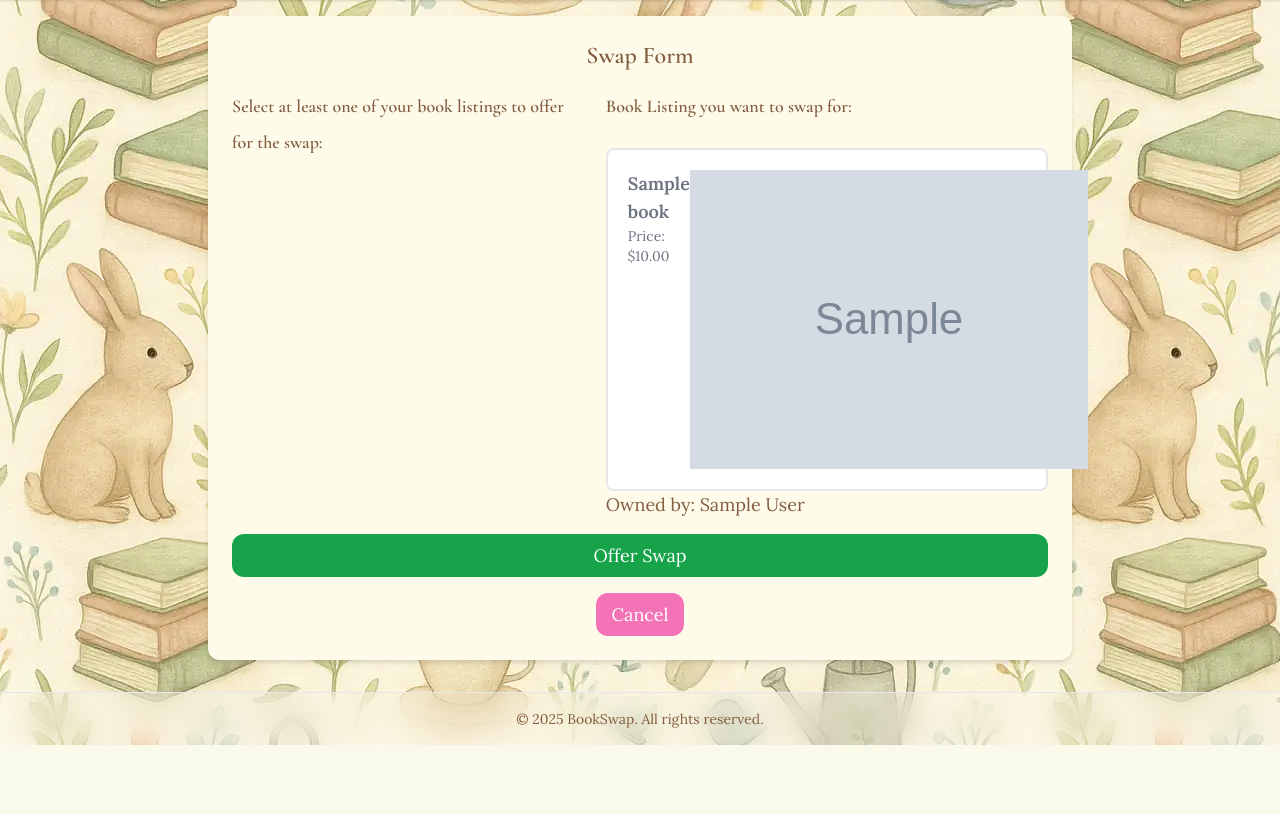
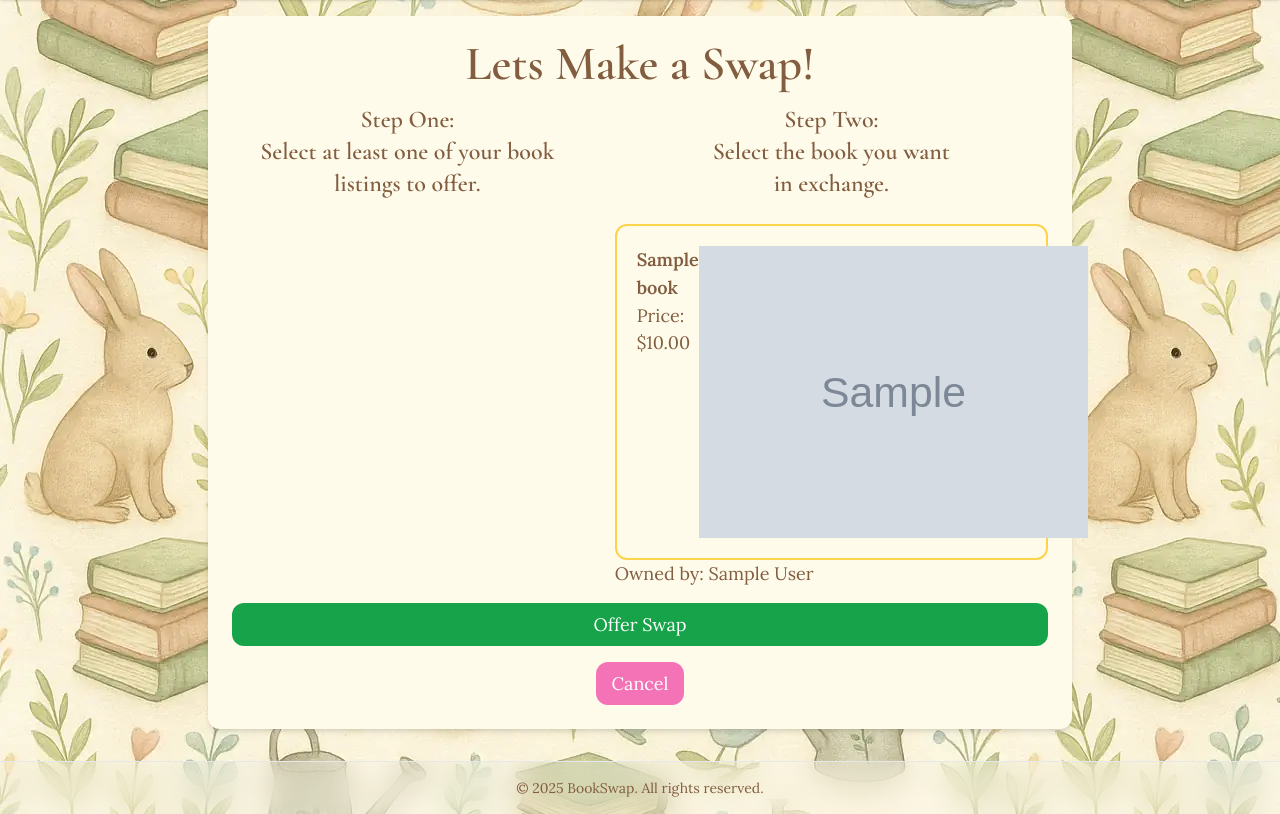
Before and after one commit to Web-Development-UAlberta/exsm-3951-exsm-3943-spring-2025-python-c-project-bookswap-besties-v2-even-bestier, a Django app: page /library/transactions/swap/1 in a window 1280 px wide. Shown: the part 96-910 px from the top of the page. Before the commit the page ends 841 px from the top, so only its background shows below. Run offline with Django 5.2, Linux system fonts and the light colour scheme; a user stored in the database is signed in; tables that the repository leaves empty hold one stand-in row (values such as "Sample post"); grey boxes marked "Sample" are stand-in pictures; data that the repository does not hold is empty; some libraries are stand-ins or nearby versions.

Commit message:
styling changes

```diff
--- a/src/exsm3951_bookswap/bookswap/forms.py
+++ b/src/exsm3951_bookswap/bookswap/forms.py
@@ -18,10 +18,13 @@ class BookForm(forms.ModelForm):
 
     def __init__(self, *args, **kwargs):
         super().__init__(*args, **kwargs)
-        #set some fields to hidden
         hidden_fields = ['language', 'weight', 'image_url']
-        for field_name in hidden_fields:
-            self.fields[field_name].widget = forms.HiddenInput()
+
+        for field_name, field in self.fields.items():
+            if field_name in hidden_fields:
+                self.fields[field_name].widget = forms.HiddenInput()
+            else:
+                field.widget.attrs['class'] = '!bg-amber-50 w-full rounded-xl px-3 py-2'
 
 
 class BookListingForm(forms.ModelForm):
--- a/src/exsm3951_bookswap/templates/book-listings/book-listing.html
+++ b/src/exsm3951_bookswap/templates/book-listings/book-listing.html
@@ -20,7 +20,7 @@
     <div class="bg-amber-50 shadow-lg p-3 rounded-xl">
       <p class="font-bold">{{ book_listing.library_item.book.title }}</p>
       <p class="text-lg">{{ book_listing.library_item.book.author }}</p>
-      <img src="{{ book_listing.library_item.book.image_url }}" alt="No image" />
+      <img src="{{ book_listing.library_item.book.image_url }}" alt="No image" class="mx-auto max-w-full h-auto object-contain" />
     </div>
   </div>
   <!-- Condition -->
@@ -61,7 +61,7 @@
       <button type="submit" class="text-white bg-gradient-to-r from-blue-600 to-cyan-500 hover:bg-gradient-to-bl focus:ring-4 focus:outline-none focus:ring-blue-500 dark:focus:ring-cyan-800 font-medium rounded-xl text-md px-7 py-1.5 text-center">Buy offer</button>
     </form>
     <a href="/library/transactions/swap/{{book_listing.id}}" class="text-white bg-gradient-to-r from-green-700 to-green-500 hover:bg-gradient-to-bl focus:ring-4 focus:outline-none focus:ring-green-500 dark:focus:ring-green-800 font-medium rounded-xl text-md px-5 py-1.5 text-center">Swap</a>
-    <a href="{% url 'all_listings' %}" class="text-white bg-gradient-to-r from-green-700 to-green-600 hover:bg-gradient-to-bl focus:ring-4 focus:outline-none focus:ring-green-600 dark:focus:ring-green-800 font-medium rounded-xl text-md px-7 py-1.5 text-center">Close</a>
+    <a href="{% url 'all_listings' %}" class="text-white bg-gradient-to-r from-pink-600 to-pink-500 hover:bg-gradient-to-bl focus:ring-4 focus:outline-none focus:ring-green-600 dark:focus:ring-green-800 font-medium rounded-xl text-md px-7 py-1.5 text-center">Close</a>
   {% endif %}
 </div>
 
--- a/src/exsm3951_bookswap/templates/library/library.html
+++ b/src/exsm3951_bookswap/templates/library/library.html
@@ -44,7 +44,7 @@
     <div class="grid grid-cols-2 sm:grid-cols-3 gap-4 text-center">
       {% for listing in book_listings %}
         <a href="{% url 'view_book_listing' listing.id %}">
-          <div class="bg-white shadow p-3 rounded flex flex-col justify-between">
+          <div class="bg-amber-50 shadow p-3 rounded-xl flex flex-col justify-between">
             <div>
               <p><span class="text-xl text-[#825d3f] font-bold">{{ listing.book.title }}</span> listed by {{ listing.member_owner.full_name }} </p>
               <p class="text-lg text-[#825d3f]">Author: {{ listing.book.author }}</p>
--- a/src/exsm3951_bookswap/templates/notifications/index.html
+++ b/src/exsm3951_bookswap/templates/notifications/index.html
@@ -30,7 +30,7 @@
       <div class="flex items-center">
         <form method="POST" action="{% url 'delete-notification' note.id %}">
           {% csrf_token %}
-          <button type="submit" class="py-1 px-8 text-md font-medium text-white bg-pink-400 rounded-xl hover:bg-pink-500">
+          <button type="submit" class="py-2 px-8 text-md font-medium text-white bg-pink-400 rounded-xl hover:bg-pink-500">
             Delete
           </button>
         </form>
--- a/src/exsm3951_bookswap/templates/partials/book_form.html
+++ b/src/exsm3951_bookswap/templates/partials/book_form.html
@@ -3,7 +3,7 @@
 {% block content %}
 
 <div class="max-w-xl mx-auto mt-8 bg-amber-50 border border-amber-300 text-[#825d3f] shadow-md rounded-xl p-6 space-y-6">
-  <h1 class="text-4xl text-[#825d3f] text-center">
+  <h1 class="text-5xl text-[#825d3f] text-center">
     Book Biopic
   </h1>
 
@@ -12,7 +12,7 @@
 
     {% for field in form.visible_fields %}
       <div>
-        <label class="block text-md font-medium text-[#825d3f] rounded-xl bg-amber-50 mb-1">
+        <label class="block text-2xl font-medium text-[#825d3f] rounded-xl bg-amber-50 mb-1">
           {{ field.label }}
         </label>
         {{ field.errors }}
--- a/src/exsm3951_bookswap/templates/transactions/swap-form.html
+++ b/src/exsm3951_bookswap/templates/transactions/swap-form.html
@@ -4,8 +4,8 @@ Swap Form {% endblock %} {% block content %}
 <div
   class="max-w-4xl mx-auto bg-amber-50 rounded-xl shadow-md p-6 text-[#825d3f]"
 >
-  <h2 class="text-2xl font-bold mb-4 flex justify-center">
-    <span> Swap Form </span>
+  <h2 class="text-5xl font-bold mb-4 flex justify-center">
+    <span> Lets Make a Swap! </span>
   </h2>
   <form method="POST" action="{% url 'swap_offer_view' book_listing.id %}" class="space-y-4">
     {% csrf_token %}
@@ -25,8 +25,9 @@ Swap Form {% endblock %} {% block content %}
 
     <div class="flex space-x-8">
       <div class="flex-col">
-        <h2 class="mb-6">
-          Select at least one of your book listings to offer for the swap:
+        <h2 class="mb-6 text-2xl text-center text-[#825d3f]">
+          Step One:<br>
+          Select at least one of your book listings to offer.
         </h2>
         <ul class="grid w-full gap-2 grid-cols-1 overflow-auto" style="max-height: 550px;">
             {% for checkbox in form.selected_book_listings %}
@@ -42,12 +43,12 @@ Swap Form {% endblock %} {% block content %}
                     >
                     <label
                         for="{{ checkbox.id_for_label }}"
-                        class="inline-flex p-4 items-center w-full justify-between text-gray-500 bg-white border-2 border-gray-200 rounded-lg cursor-pointer dark:hover:text-gray-300 dark:border-gray-700 peer-checked:border-blue-600 dark:peer-checked:border-blue-600 hover:text-gray-600 dark:peer-checked:text-gray-300 peer-checked:text-gray-600 hover:bg-gray-50 dark:text-gray-400 dark:bg-gray-800 dark:hover:bg-gray-700"
+                        class="inline-flex p-4 items-center w-full justify-between text-gray-500 bg-amber-50 border-2 border-amber-300 rounded-lg cursor-pointer dark:hover:text-gray-300 dark:border-gray-700 peer-checked:border-green-600 dark:peer-checked:border-green-600 hover:text-gray-600 dark:peer-checked:text-gray-300 peer-checked:text-gray-600 hover:bg-amber-100 dark:text-gray-400 dark:bg-gray-800 dark:hover:bg-gray-700"
                     >
                         <!-- <div class="block flex justify-between"> -->
                             <div>
-                                <div class="w-full text-lg font-semibold">{{ book_listing.library_item.book.title }}</div>
-                                <div class="w-full text-sm">Price: ${{ book_listing.price }}</div>
+                                <div class="text-lg font-semibold">{{ book_listing.library_item.book.title }}</div>
+                                <div class="w-full text-md">Price: ${{ book_listing.price }}</div>
                             </div>
                             <img src="{{ book_listing.library_item.book.image_url }}" style="height: 100px" alt="No Image found"/>
                         <!-- </div> -->
@@ -58,16 +59,20 @@ Swap Form {% endblock %} {% block content %}
         </ul>
       </div>
       <div class="flex-col">
-        <h2 class="mb-6">Book Listing you want to swap for:</h2>
-        <div
-          class="inline-flex items-center justify-between w-full p-5 text-gray-500 bg-white border-2 border-gray-200 rounded-lg dark dark:border-gray-700 peer-checked:border-blue-600 dark:peer-checked:border-blue-600 hover:text-gray-600 dark:peer-checked:text-gray-300 peer-checked:text-gray-600 dark:text-gray-400 dark:bg-gray-800 dark"
+        <h2 class="mb-6 text-2xl text-center text-[#825d3f]">
+          Step Two:<br>
+           Select the book you want<br>
+           in exchange.
+        </h2>
+      <div
+          class="inline-flex items-center justify-between w-full p-5 text-[#825d3f] bg-amber-50 border-2 border-amber-300 rounded-xl dark dark:border-gray-700 peer-checked:border-green-600 dark:peer-checked:border-green-600 hover:text-gray-600 dark:peer-checked:text-gray-300 peer-checked:text-gray-600 dark:text-gray-400 dark:bg-gray-800 dark"
         >
           <div class="block flex">
             <div>
               <div class="w-full text-lg font-semibold">
                 {{ book_listing.library_item.book.title }}
               </div>
-              <div class="w-full text-sm">Price: ${{ book_listing.price }}</div>
+              <div class="w-full text-md">Price: ${{ book_listing.price }}</div>
             </div>
             <img
               src="{{ book_listing.library_item.book.image_url }}"
--- a/src/exsm3951_bookswap/templates/transactions/transactions.html
+++ b/src/exsm3951_bookswap/templates/transactions/transactions.html
@@ -18,7 +18,7 @@
 {% for transaction in transactions %}
 <a
   href="/library/transactions/{{transaction.id}}"
-  class="block p-6 m-6 text-[#825d3f] {% if transaction.transaction_status == 'Pending'%} bg-pink-100 {% elif transaction.transaction_status == 'Accepted'%} bg-green-200 {% else %}bg-red-200{% endif %} border border-amber-400 rounded-xl shadow-lg hover:bg-pink-200 dark:bg-gray-800 dark:border-gray-700 dark:hover:bg-gray-700"
+  class="block p-6 m-6 text-[#825d3f] {% if transaction.transaction_status == 'Pending'%} bg-pink-100 {% elif transaction.transaction_status == 'Accepted'%} bg-green-200 {% else %}bg-red-200{% endif %} border border-amber-400 rounded-xl shadow-lg hover:bg-blue-200 dark:bg-gray-800 dark:border-gray-700 dark:hover:bg-gray-700"
 >
   <h5
     class="mb-2 text-2xl font-bold tracking-tight text-[#825d3f] dark:text-white"
```
Also changed, not shown: src/exsm3951_bookswap/templates/browse/browse.html (+7 -5 lines), src/exsm3951_bookswap/templates/library/my_library.html (+6 -6 lines).
